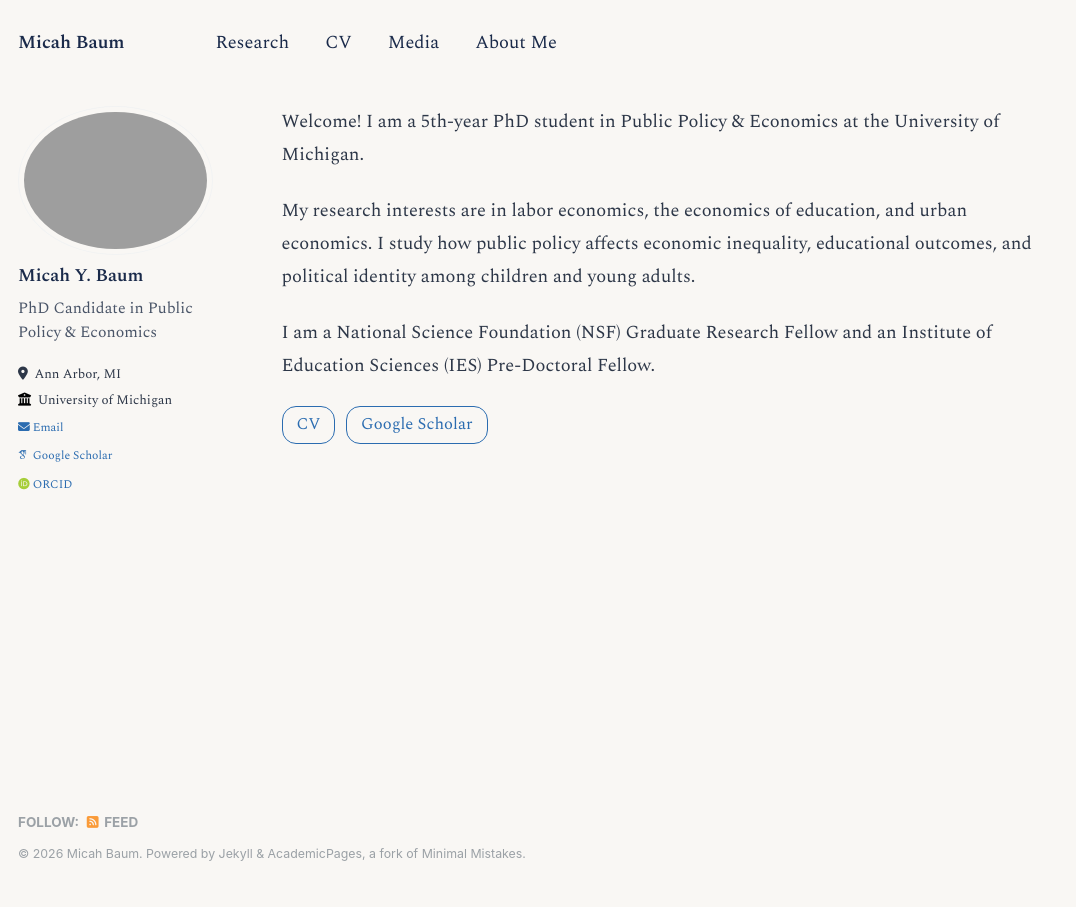
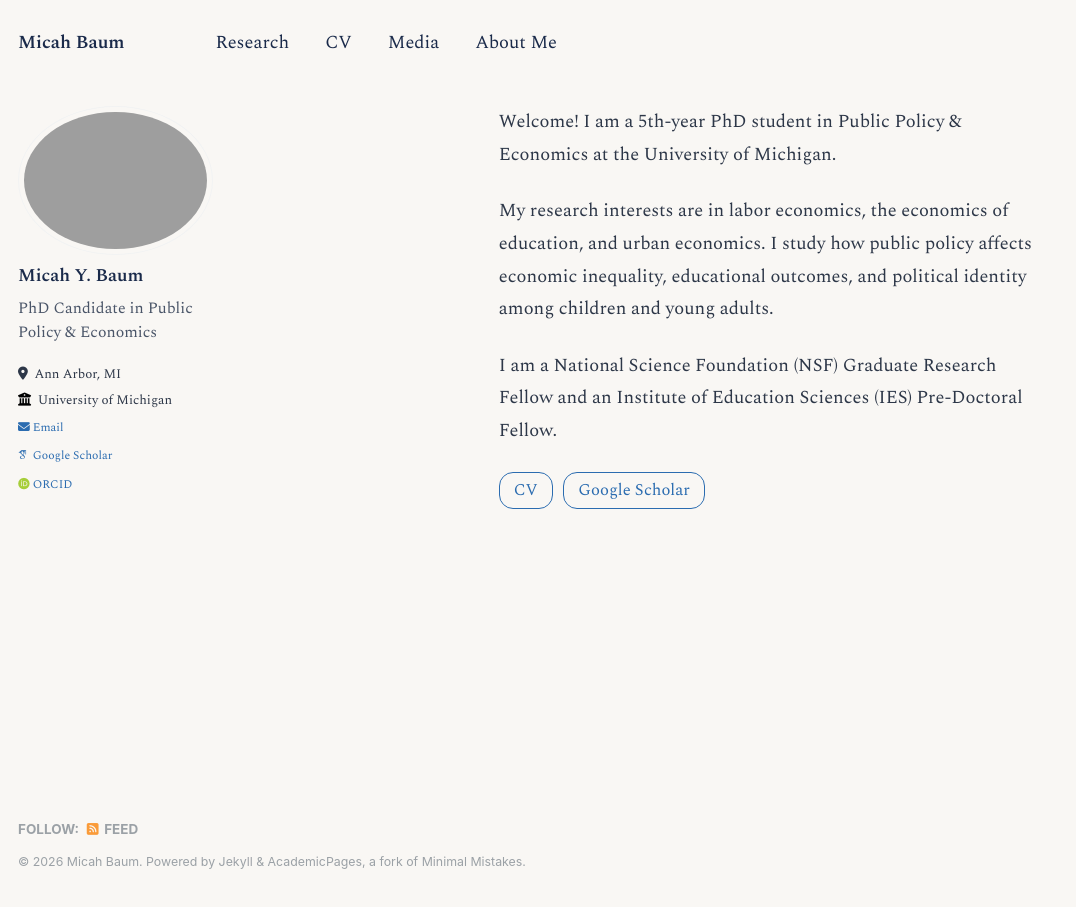
Before and after one commit to micah-baum/micah-baum.github.io, a Jekyll site: the page built from _pages/about.md, in a window 1280 px wide. Shown: the whole page, without its empty margins (0-1076 px from the left). Built offline with Jekyll 4.4.1, drawn with Linux system fonts in a browser that asks for light colours; some web fonts are replaced.

Commit message:
Fix content overlapping fixed sidebar by adding left padding at 1024px breakpoint
Co-Authored-By: Claude Sonnet 4.6 <noreply@anthropic.com>

```diff
--- a/_includes/head/custom.html
+++ b/_includes/head/custom.html
@@ -50,10 +50,11 @@ img, table, pre, iframe, video {
   box-sizing: border-box;
   min-width: 0;
 }
-@media (max-width: 768px) {
-  .page {
-    padding-left: 1em !important;
-    padding-right: 1em !important;
+/* Push content right to clear the fixed sidebar (kicks in at same breakpoint as sidebar) */
+@media screen and (min-width: 1024px) {
+  #main .archive,
+  #main .page {
+    padding-left: 270px;
   }
 }
 .page__footer {
```
